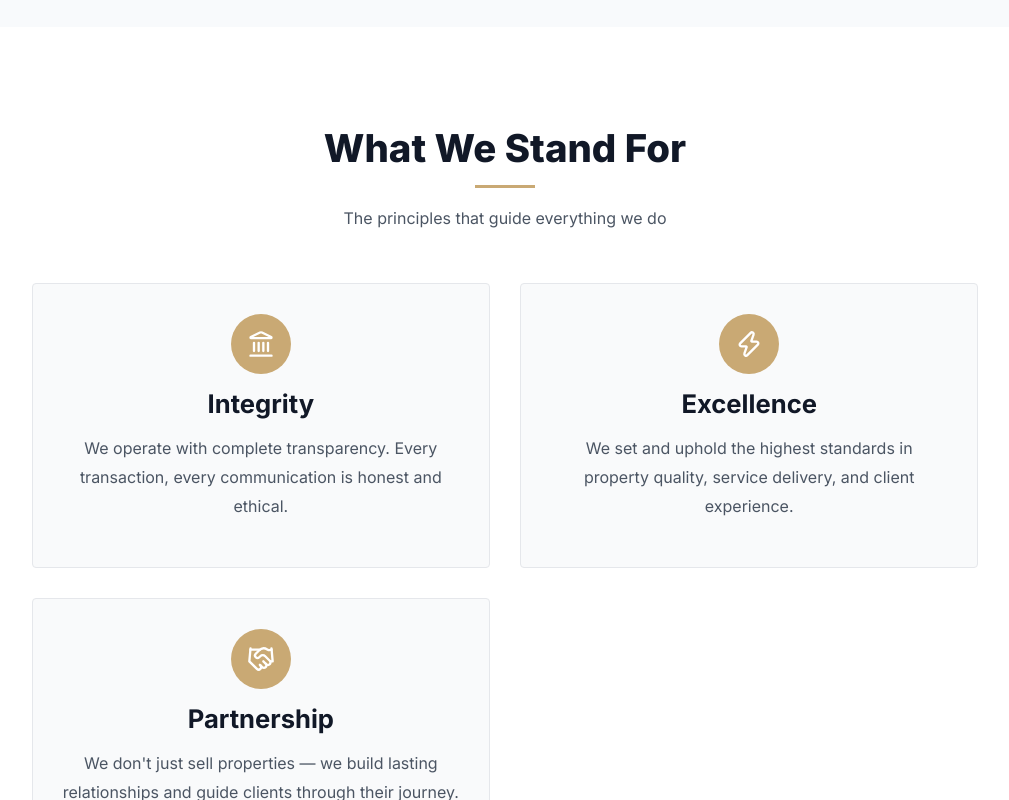
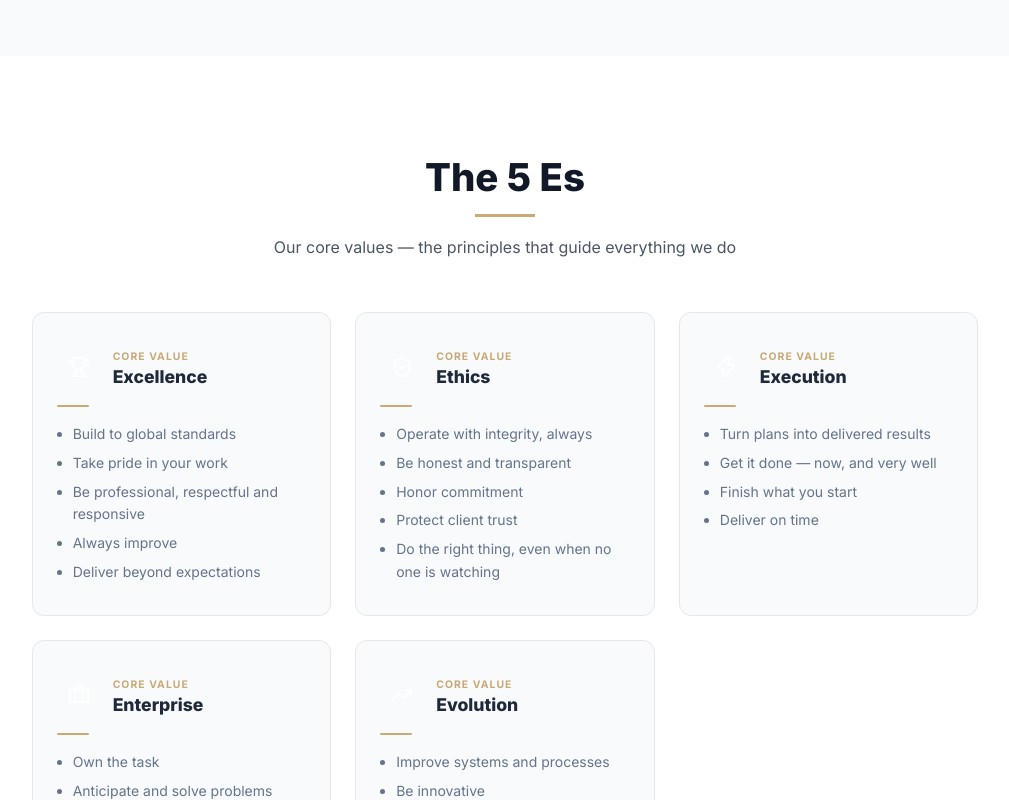
Before and after one commit to philipObiri/UmanieHomes, a React (Vite) app in the folder frontend/: page /about in a window 1280 px wide. Shown: the part 2060-2860 px from the top of the page, without its empty margins (135-1144 px from the left). Built offline with nearby package versions, Linux system fonts and the light colour scheme; no server answers.

Commit message:
feat: update About page with real vision, mission and 5 Es core values

```diff
--- a/frontend/src/pages/public/About.tsx
+++ b/frontend/src/pages/public/About.tsx
@@ -1,6 +1,6 @@
 import { Link } from 'react-router-dom';
 import { useQuery } from '@tanstack/react-query';
-import { Trophy, ShieldCheck, Heart, Globe, Landmark, Zap, Handshake, Eye, Target } from 'lucide-react';
+import { Trophy, ShieldCheck, Heart, Globe, Zap, Handshake, Eye, Target, TrendingUp, Briefcase } from 'lucide-react';
 import { cmsApi } from '../../api';
 import { useTenantStore } from '../../stores/tenantStore';
 import { PageHeader } from '../../components/shared/PageHeader';
@@ -75,15 +75,15 @@ export function About() {
               {
                 Icon: Eye,
                 label: 'Our Vision',
-                text: 'To build developments across Africa that outlive trends, outgrow limitations, and outlast a lifetime — creating spaces that reflect Africa\'s strength, beauty, and ambition while securing generational wealth for families and investors.',
+                text: "To be Africa's leading and most trusted platform for real estate development and investment.",
               },
               {
                 Icon: Target,
                 label: 'Our Mission',
-                text: 'To transform real estate across Africa through unwavering integrity, excellence, and partnership — delivering premium properties that protect families\' life savings, honour investors\' trust, and fulfil dreams that span generations.',
+                text: 'To develop strategically positioned real estate assets across Africa with integrity, innovation, and operational excellence, providing accessible investment opportunities, creating sustainable impact, expanding home ownership, and building long-term wealth for investors and communities.',
               },
             ].map((item, i) => (
-              <div key={item.label} className={`info-card reveal-scale reveal-delay-${i + 1}`} style={{ textAlign: 'left' }}>
+              <div key={item.label} className={`info-card reveal-scale reveal-delay-${i + 1}`}>
                 <div className="icon" style={{ display: 'flex', alignItems: 'center', justifyContent: 'center', marginBottom: '1.25rem' }}>
                   <item.Icon size={28} color="white" />
                 </div>
@@ -95,26 +95,99 @@ export function About() {
         </div>
       </section>
 
-      {/* Values */}
+      {/* The 5 Es — Core Values */}
       <section className="section">
         <div className="section-header reveal">
-          <h2 className="section-title">What We Stand For</h2>
+          <h2 className="section-title">The 5 Es</h2>
           <div className="divider-gold" />
-          <p className="section-subtitle">The principles that guide everything we do</p>
+          <p className="section-subtitle">Our core values — the principles that guide everything we do</p>
         </div>
         <div className="container">
-          <div className="grid grid-3">
+          <div style={{ display: 'grid', gridTemplateColumns: 'repeat(auto-fit, minmax(260px, 1fr))', gap: '1.5rem' }}>
             {[
-              { Icon: Landmark, title: 'Integrity', desc: 'We operate with complete transparency. Every transaction, every communication is honest and ethical.' },
-              { Icon: Zap, title: 'Excellence', desc: 'We set and uphold the highest standards in property quality, service delivery, and client experience.' },
-              { Icon: Handshake, title: 'Partnership', desc: "We don't just sell properties — we build lasting relationships and guide clients through their journey." },
+              {
+                Icon: Trophy,
+                title: 'Excellence',
+                tagline: 'Build to global standards',
+                points: [
+                  'Build to global standards',
+                  'Take pride in your work',
+                  'Be professional, respectful and responsive',
+                  'Always improve',
+                  'Deliver beyond expectations',
+                ],
+              },
+              {
+                Icon: ShieldCheck,
+                title: 'Ethics',
+                tagline: 'Operate with integrity, always',
+                points: [
+                  'Operate with integrity, always',
+                  'Be honest and transparent',
+                  'Honor commitment',
+                  'Protect client trust',
+                  'Do the right thing, even when no one is watching',
+                ],
+              },
+              {
+                Icon: Zap,
+                title: 'Execution',
+                tagline: 'Turn plans into delivered results',
+                points: [
+                  'Turn plans into delivered results',
+                  'Get it done — now, and very well',
+                  'Finish what you start',
+                  'Deliver on time',
+                ],
+              },
+              {
+                Icon: Briefcase,
+                title: 'Enterprise',
+                tagline: 'Own the task',
+                points: [
+                  'Own the task',
+                  'Anticipate and solve problems early',
+                  'Act immediately without waiting',
+                  'Go the extra mile',
+                  'Think long term',
+                ],
+              },
+              {
+                Icon: TrendingUp,
+                title: 'Evolution',
+                tagline: 'Improve systems and processes',
+                points: [
+                  'Improve systems and processes',
+                  'Be innovative',
+                  'Adapt quickly',
+                  'Strive to be better every day',
+                ],
+              },
             ].map((v, i) => (
-              <div key={v.title} className={`info-card reveal-scale reveal-delay-${i + 1}`}>
-                <div className="icon" style={{ display: 'flex', alignItems: 'center', justifyContent: 'center' }}>
-                  <v.Icon size={28} color="white" />
+              <div key={v.title} className={`reveal-scale reveal-delay-${(i % 3) + 1}`} style={{
+                background: 'var(--card-bg)',
+                border: '1px solid var(--border-color)',
+                borderRadius: 'var(--radius-lg)',
+                padding: '2rem 1.5rem',
+                display: 'flex',
+                flexDirection: 'column',
+                gap: '1rem',
+              }}>
+                <div style={{ display: 'flex', alignItems: 'center', gap: '0.75rem' }}>
+                  <div className="icon" style={{ width: 44, height: 44, minWidth: 44, display: 'flex', alignItems: 'center', justifyContent: 'center' }}>
+                    <v.Icon size={22} color="white" />
+                  </div>
+                  <div>
+                    <p style={{ fontSize: '0.65rem', fontWeight: 700, color: 'var(--accent-gold)', textTransform: 'uppercase', letterSpacing: '0.1em', margin: 0 }}>Core Value</p>
+                    <h3 style={{ fontSize: '1.1rem', fontWeight: 800, margin: 0, color: 'var(--color-text)' }}>{v.title}</h3>
+                  </div>
                 </div>
-                <h3>{v.title}</h3>
-                <p>{v.desc}</p>
+                <div style={{ width: 32, height: 2, background: 'var(--accent-gold)', borderRadius: 2 }} />
+                <ul style={{ margin: 0, padding: '0 0 0 1rem', display: 'flex', flexDirection: 'column', gap: '0.4rem' }}>
+                  {v.points.map((pt) => (
+                    <li key={pt} style={{ fontSize: '0.875rem', color: 'var(--color-text-secondary)', lineHeight: 1.6 }}>{pt}</li>
+                  ))}
+                </ul>
               </div>
             ))}
           </div>
```
